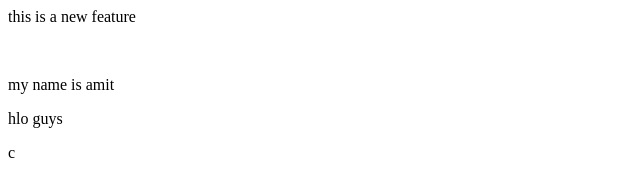
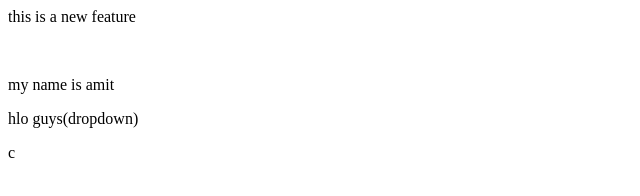
Before and after one commit to Amitrana001-igl/NEW-pull, a plain HTML site: page index.html in a window 1280 px wide. Shown: the full height of the page, 0-640 px from the left. Drawn offline with Linux system fonts and the light colour scheme.

```diff
--- a/index.html
+++ b/index.html
@@ -3,4 +3,4 @@
 <p>
     my name is amit
 </p>
-<p> hlo guys </p>c
+<p> hlo guys(dropdown) </p>c
```
